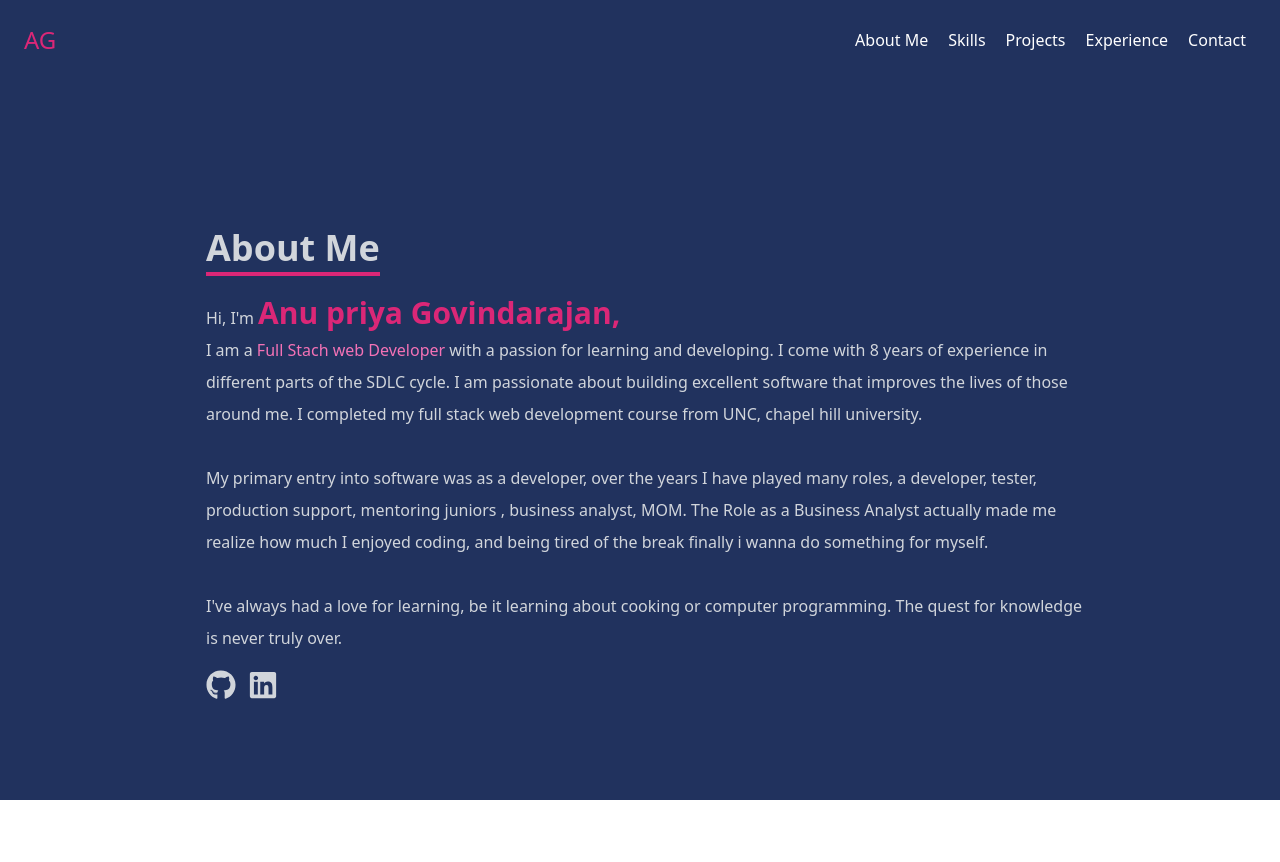
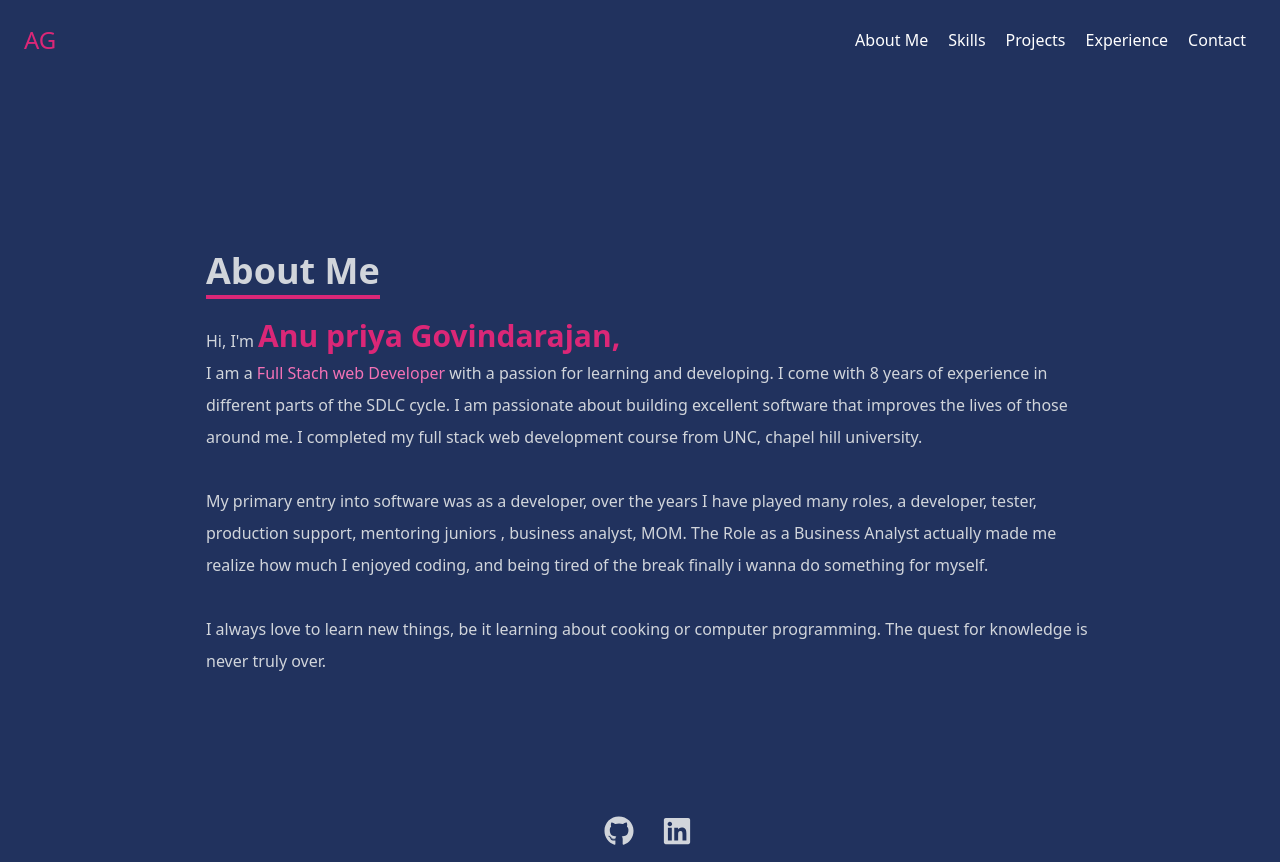
Before and after one commit to anup2307/Portfolio-React, a React (Vite) app: page / in a window 1280 px wide. Before the commit the page ends 800 px from the top, so only its background shows below. Built offline with nearby package versions, Linux system fonts and the light colour scheme.

Commit message:
fixes based on the comments from central grader

```diff
--- a/src/App.jsx
+++ b/src/App.jsx
@@ -1,6 +1,6 @@
 import { Outlet } from 'react-router-dom'
 import Nav from './components/Nav';
-// import Footer from './components/Footer'
+import Footer from './components/Footer'
 
 
 function App() {
@@ -8,6 +8,7 @@ function App() {
     <>
       <Nav />
       <Outlet />
+      <Footer />
     </>
   );
 }
--- /dev/null
+++ b/src/components/Footer.jsx
@@ -0,0 +1,14 @@
+import {
+    FaGithub,
+    FaLinkedin,
+  } from 'react-icons/fa';
+
+  export default function Footer() {
+    return <div>
+            <div className="bg-[#21325e] flex justify-center items-center text-gray-300">
+              <a className='mr-3 p-3 hover:scale-150 hover:shadow-lg hover:shadow-pink-600 ' href="https://github.com/anup2307" > <FaGithub size={30} /></a>
+              <a className=' hover:scale-150 hover:shadow-lg hover:shadow-pink-600' href='www.linkedin.com/in/anu-priya-govindarajan-29506877' > <FaLinkedin size={30} /></a>
+            </div>
+         </div>
+
+  }
--- a/src/components/Nav.jsx
+++ b/src/components/Nav.jsx
@@ -44,7 +44,7 @@ const Navbar = () => {
         className={
           !nav
             ? 'hidden'
-            : 'absolute top-0 left-0 w-full h-screen bg-[#21325e] flex flex-col justify-center items-center'
+            : 'absolute top-0 left-0 w-full h-screen bg-[#21325e] flex flex-col justify-center items-center opacity-100'
         }>
         <li className='py-6 text-3xl'><Link onClick={handleClick} to="/" style={{ color: 'white', padding: '10px' }} className="hover:underline hover:decoration-pink-600 ">
           About Me
--- a/src/components/pages/About.jsx
+++ b/src/components/pages/About.jsx
@@ -6,9 +6,9 @@ import {
 
 export default function About() {
   return (
-    <div className=' w-full h-screen bg-[#21325e] text-gray-300 overflow-auto'>
+    <div className=' w-full h-screen bg-[#21325e] text-gray-300 overflow-auto nvopacity'>
       <div className='flex justify-center items-center w-full h-full'>
-        <div className='max-w-[900px] mt-36 lg:animated lg:fadeInRight'>
+        <div className='max-w-[900px] mt-36 fadeInRight'>
           <div className=' pb-3 pl-4 leading-8'>
             <p className='text-4xl font-bold inline border-b-4 border-pink-600 '>
               About Me
@@ -21,11 +21,7 @@ export default function About() {
             <p>My primary entry into software was as a developer, over the years I have played many roles, a developer, tester, production support, mentoring juniors , business analyst, MOM.
               The Role as a Business Analyst actually made me realize how much I enjoyed coding, and being tired of the break finally i wanna do something for myself.
             </p>
-            <br /><p>I've always had a love for learning, be it learning about cooking or computer programming. The quest for knowledge is never truly over.</p>
-            <div className="mt-3 flex">
-              <a className='mr-3  hover:scale-150 hover:shadow-lg hover:shadow-pink-600 ' href="https://github.com/anup2307" > <FaGithub size={30} /></a>
-              <a className=' hover:scale-150 hover:shadow-lg hover:shadow-pink-600' href='https://www.linkedin.com/' > <FaLinkedin size={30} /></a>
-            </div>
+            <br /><p>I always love to learn new things, be it learning about cooking or computer programming. The quest for knowledge is never truly over.</p>
           </div>
         </div>
       </div>
--- a/src/components/pages/Experience.jsx
+++ b/src/components/pages/Experience.jsx
@@ -3,7 +3,7 @@ export default function Experience() {
   return (
     <div className="bg-[#21325e] text-white  overflow-auto h-screen">
       <div className="flex justify-center items-center flex-col ml-5">
-        <div className="mt-24">
+        <div className="max-w-[900px] mt-24">
           <h2 className='text-4xl font-bold underline decoration-pink-600 decoration-4 underline-offset-4'>Past Experiences</h2>
           <div >
             <div className="mb-3 ">
--- a/src/components/pages/Skills.jsx
+++ b/src/components/pages/Skills.jsx
@@ -3,8 +3,8 @@ import { Link } from "react-router-dom";
 export default function Resume() {
   return (
     <div className="h-screen bg-[#21325e] flex flex-col justify-center items-center">
-      <div className="lg:animated lg:fadeInRight">
-        <h1 className=' p-0 mb-8 text-2xl text-white'>Download <Link to='/AnuPriyaGovindarajan.docx' download target="_blank" className="border-b-4 border-pink-600 font-bold">My Resume</Link></h1>
+      <div className="fadeInRight">
+        <h1 className=' p-0 mb-8 text-2xl text-white'>Download <a href='../../assets/AnuPriyaGovindarajan.docx' download target="_blank" className="border-b-4 border-pink-600 font-bold">My Resume</a></h1>
         <h2 className='inline border-b-4 border-pink-600 text-2xl text-white font-bold '> Skills </h2>
         <div className='w-full flex flex-row mt-3'>
           <div className='sm:text-right text-2xl '>
@@ -19,7 +19,7 @@ export default function Resume() {
             <h3 className="text-pink-600  text-2xl">Back-End - </h3>
           </div>
           <div>
-            <p className="text-white p-1 text-xl"> NodeJS, ExpressJS, GraphQL, ApolloServer, MySQL, MongoDB</p>
+            <p className="text-white p-1 text-xl"> NodeJS, ExpressJS, GraphQL, ApolloServer, MySQL, Sequelize ORM, MongoDB</p>
           </div>
         </div>
         <div className='w-full flex flex-row mt-3'>
--- a/src/index.css
+++ b/src/index.css
@@ -40,24 +40,6 @@
     opacity:1
 }
 
-.animated {
-    -webkit-animation-duration: 1s;
-   animation-duration: 1s;
-   -webkit-animation-fill-mode: both;
-   animation-fill-mode: both;
- }
-
- @-webkit-keyframes fadeInRight {
-   0% {
-      opacity: 0;
-      -webkit-transform: translateX(20px);
-   }
-   100% {
-      opacity: 1;
-      -webkit-transform: translateX(0);
-   }
- }
-
  @keyframes fadeInRight {
    0% {
       opacity: 0;
@@ -70,8 +52,9 @@
  }
 
  .fadeInRight {
-   -webkit-animation-name: fadeInRight;
    animation-name: fadeInRight;
+   animation-duration: 1s;
+   animation-fill-mode: both;
  }
 
  @media screen and (max-width: 768px) {
@@ -83,4 +66,12 @@
     margin-top: 40px;
   }
 
+  @keyframes fadeInRight {
+    0% {
+       transform: none;
+    }
+    100% {
+       transform: none;
+    }
+  }
 }
--- a/src/utils/projectList.js
+++ b/src/utils/projectList.js
@@ -3,6 +3,7 @@ import dochub from "../assets/DocHub.png";
 import techblog from "../assets/techblog.png";
 import weatherDashboard from "../assets/weather-dashboard.png";
 import books from "../assets/books.png";
+import jate from "../assets/jate.png";
 
 export const projectList = [
   {
@@ -48,9 +49,10 @@ export const projectList = [
   {
     key: 6,
     name: "Weather Dashboard",
-    bgimage: books,
+    bgimage: jate,
     skill: "JavaScript/HTML/CSS",
-    applink: "https://anup2307.github.io/Weather-Dashboard/",
-    github: "https://github.com/anup2307/Weather-Dashboard",
+    applink: "https://pwa-text-editor-anup-58d5747b722f.herokuapp.com/",
+    github:
+      "https://github.com/anup2307/Progressive-Web-Applications-PWA-Text-Editor",
   },
 ];
```
Also changed, not shown: src/assets/jate.png (added), 1 other file (tests, documents, lock files or other folders).
